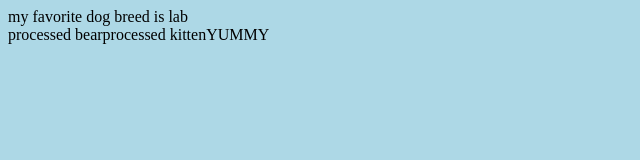
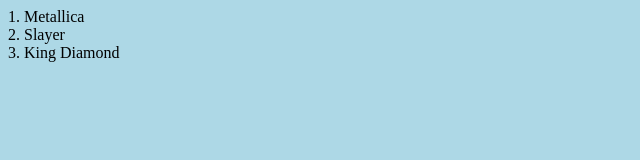
Before and after one commit to bobbybaxter/js-functions, a plain HTML site: page index.html in a window 1280 px wide. Shown: the whole page, without its empty margins (0-640 px from the left). Drawn offline with Linux system fonts and the light colour scheme.

Commit message:
created band list

```diff
--- a/index.html
+++ b/index.html
@@ -7,6 +7,7 @@
     <body>
         <div id="dog-breeds"></div>
         <div id="nuggets"></div>
+        <div id="band-list"></div>
 
         <script src="./main.js"></script>
     </body>
--- a/main.js
+++ b/main.js
@@ -27,14 +27,28 @@
 // dogBreedDiv.innerHTML = dogBreed('bichon');
 // console.log('dogBreedDiv', dogBreedDiv);
 
-const nuggetizerDiv = document.getElementById('nuggets');
-nuggetizerDiv.innerHTML = nuggetizer('bear');
-nuggetizerDiv.innerHTML += nuggetizer('kitten');
+// const nuggetizerDiv = document.getElementById('nuggets');
+// nuggetizerDiv.innerHTML = nuggetizer('bear');
+// nuggetizerDiv.innerHTML += nuggetizer('kitten');
 
 const printToDom = (divId, textToPrint) => {
     const selectedDiv = document.getElementById(divId);
     selectedDiv.innerHTML += textToPrint;
 };
 
-printToDom('dog-breeds', dogBreed('lab'));
-printToDom('nuggets', 'YUMMY');
+// printToDom('dog-breeds', dogBreed('lab'));
+// printToDom('nuggets', 'YUMMY');
+
+
+
+let bandNumber = 1;
+const addBand = (bandName) => {
+    // do stuff
+    const listItem = `${bandNumber}. ${bandName}<br>`;
+    bandNumber++;
+    printToDom('band-list', listItem);
+}
+
+addBand('Metallica'); // 1. Metallica
+addBand('Slayer'); // 2. Slayer
+addBand('King Diamond');
```
